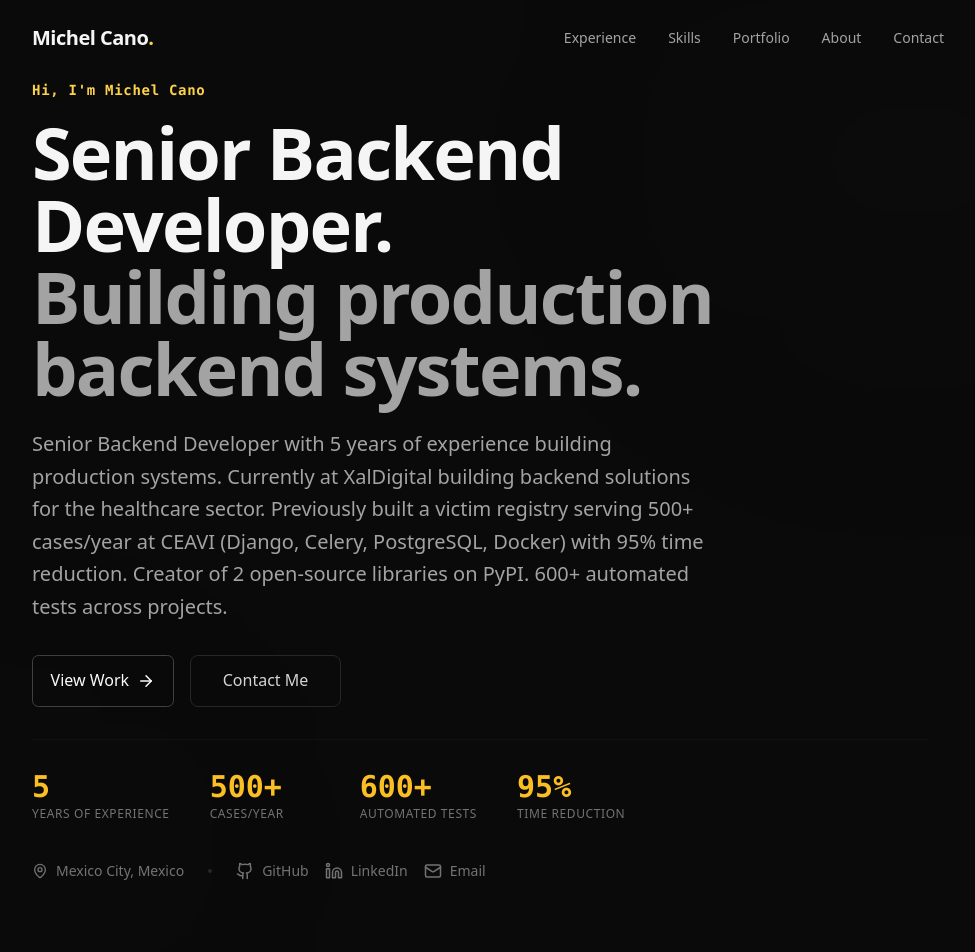
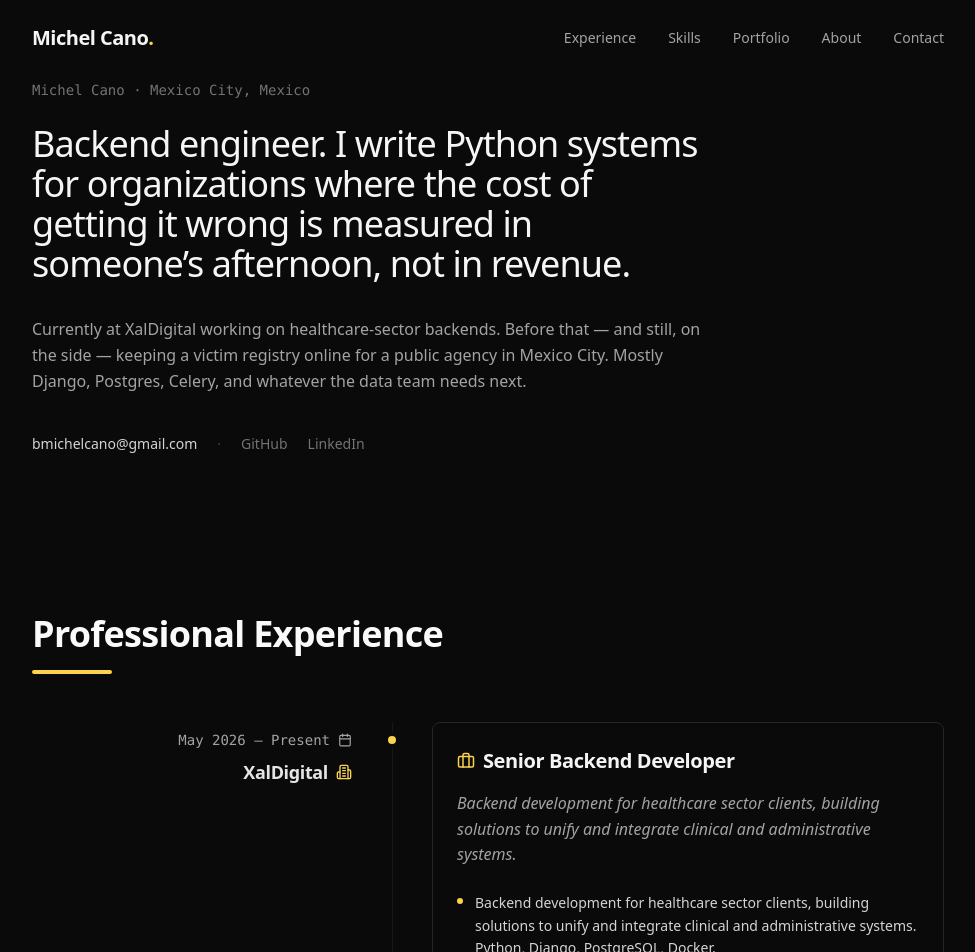
Before and after one commit to lehcimhdz/sitio_web_personal, a Next.js app: page / in a window 1280 px wide. Shown: the top 952 px of the page, without its empty margins (152-1127 px from the left). Built offline with nearby package versions, Linux system fonts and the light colour scheme.

Commit message:
feat: rewrite Hero without stats counter or template headline

```diff
--- a/src/components/Hero.tsx
+++ b/src/components/Hero.tsx
@@ -1,158 +1,52 @@
-
-'use client';
-
-import { motion } from 'framer-motion';
 import { personalInfo } from '@/data/content';
-import { MapPin, Mail, Github, Linkedin, ArrowRight } from 'lucide-react';
-import useCounter from '@/hooks/useCounter';
-
-interface StatConfig {
-  to: number
-  suffix?: string
-  label: string
-  delay: number
-}
-
-const STATS: StatConfig[] = [
-  { to: 5,   suffix: '',  label: 'years of experience', delay: 0 },
-  { to: 500, suffix: '+', label: 'cases/year',          delay: 0.1 },
-  { to: 600, suffix: '+', label: 'automated tests',     delay: 0.2 },
-  { to: 95,  suffix: '%', label: 'time reduction',      delay: 0.3 },
-]
-
-const StatCard = ({ to, suffix = '', label, delay }: StatConfig) => {
-  const { ref, display } = useCounter({ to, duration: 1.8, delay })
-  return (
-    <div ref={ref} className="flex flex-col items-start gap-1 min-w-[110px]">
-      <div className="text-3xl font-bold font-mono text-amber-400 leading-none tabular-nums">
-        <motion.span>{display}</motion.span>
-        {suffix && <span>{suffix}</span>}
-      </div>
-      <p className="text-xs text-neutral-500 uppercase tracking-wider leading-tight">{label}</p>
-    </div>
-  )
-}
 
 const Hero = () => {
-  const scrollToExperience = () => {
-    const element = document.getElementById('experience');
-    if (element) {
-      element.scrollIntoView({ behavior: 'smooth' });
-    }
-  };
+  return (
+    <section id="home" className="pt-32 pb-24 section-padding">
+      <div className="container-custom">
+        <div className="max-w-2xl">
+          <p className="text-sm font-mono text-neutral-500 mb-6">
+            {personalInfo.name} · {personalInfo.location}
+          </p>
 
-  return (
-    <section id="home" className="min-h-screen flex items-center justify-center section-padding relative overflow-hidden">
-      <div className="absolute top-0 right-0 w-1/3 h-1/3 bg-neutral-900/10 blur-[120px] rounded-full pointer-events-none" />
-      <div className="absolute bottom-0 left-0 w-1/4 h-1/4 bg-neutral-900/10 blur-[100px] rounded-full pointer-events-none" />
+          <h1 className="text-3xl md:text-4xl font-medium text-neutral-100 mb-8 leading-snug tracking-tight">
+            Backend engineer. I write Python systems for organizations where
+            the cost of getting it wrong is measured in someone{"’"}s
+            afternoon, not in revenue.
+          </h1>
 
-      <div className="container-custom relative z-10 w-full">
-        <div className="max-w-4xl">
-          <motion.div
-            initial={{ opacity: 0, y: 20 }}
-            animate={{ opacity: 1, y: 0 }}
-            transition={{ duration: 0.5 }}
+          <p className="text-base text-neutral-400 leading-relaxed mb-10">
+            Currently at XalDigital working on healthcare-sector backends.
+            Before that — and still, on the side — keeping a victim registry
+            online for a public agency in Mexico City. Mostly Django, Postgres,
+            Celery, and whatever the data team needs next.
+          </p>
+
+          <div className="flex flex-wrap items-center gap-x-5 gap-y-3 text-sm text-neutral-500">
+            <a
+              href={`mailto:${personalInfo.email}`}
+              className="text-neutral-300 hover:text-amber-300 transition-colors"
             >
-            <h2 className="text-amber-300 font-mono text-sm tracking-wider mb-4">
-              {"Hi, I'm"} {personalInfo.name}
-            </h2>
-          </motion.div>
-
-          <motion.h1
-            className="text-5xl md:text-7xl font-bold text-neutral-100 mb-6 leading-tight tracking-tight"
-            initial={{ opacity: 0, y: 20 }}
-            animate={{ opacity: 1, y: 0 }}
-            transition={{ duration: 0.5, delay: 0.1 }}
-          >
-            Senior Backend Developer.
-            <br />
-            <span className="text-neutral-400">
-              Building production backend systems.
-            </span>
-          </motion.h1>
-
-          <motion.p
-            className="text-xl text-neutral-400 mb-8 max-w-2xl leading-relaxed"
-            initial={{ opacity: 0, y: 20 }}
-            animate={{ opacity: 1, y: 0 }}
-            transition={{ duration: 0.5, delay: 0.2 }}
-          >
-            {personalInfo.summary}
-          </motion.p>
-
-          <motion.div
-            className="flex flex-col sm:flex-row gap-4 mb-8"
-            initial={{ opacity: 0, y: 20 }}
-            animate={{ opacity: 1, y: 0 }}
-            transition={{ duration: 0.5, delay: 0.3 }}
-          >
-            <button onClick={scrollToExperience} className="btn-primary group">
-              View Work
-              <ArrowRight size={18} className="group-hover:translate-x-1 transition-transform" />
-            </button>
-
-            <a
-              href="mailto:bmichelcano@gmail.com"
-              className="btn-secondary inline-flex items-center justify-center gap-2 border border-neutral-800 hover:border-amber-400 text-neutral-300 hover:text-amber-400 px-8 py-3 rounded-lg font-medium transition-all"
-            >
-              Contact Me
+              {personalInfo.email}
             </a>
-          </motion.div>
-
-          {/* Stat counters */}
-          <motion.div
-            className="flex flex-wrap gap-6 sm:gap-10 mb-10 pt-8 border-t border-neutral-900/60"
-            initial={{ opacity: 0, y: 16 }}
-            animate={{ opacity: 1, y: 0 }}
-            transition={{ duration: 0.5, delay: 0.35 }}
-          >
-            {STATS.map((stat) => (
-              <StatCard key={stat.label} {...stat} />
-            ))}
-          </motion.div>
-
-          {/* Social Links & Location */}
-          <motion.div
-            className="flex flex-col sm:flex-row items-start sm:items-center gap-6 text-neutral-500 text-sm"
-            initial={{ opacity: 0 }}
-            animate={{ opacity: 1 }}
-            transition={{ duration: 0.5, delay: 0.45 }}
-          >
-            <div className="flex items-center gap-2">
-              <MapPin size={16} />
-              <span>{personalInfo.location}</span>
-            </div>
-
-            <div className="hidden sm:block w-1 h-1 bg-neutral-800 rounded-full" />
-
-            <div className="flex gap-4">
+            <span className="text-neutral-700">·</span>
             <a
               href={personalInfo.social.github}
               target="_blank"
               rel="noopener noreferrer"
-                className="hover:text-amber-300 transition-colors flex items-center gap-2"
+              className="hover:text-amber-300 transition-colors"
             >
-                <Github size={18} />
-                <span>GitHub</span>
+              GitHub
             </a>
             <a
               href={personalInfo.social.linkedin}
               target="_blank"
               rel="noopener noreferrer"
-                className="hover:text-amber-300 transition-colors flex items-center gap-2"
+              className="hover:text-amber-300 transition-colors"
             >
-                <Linkedin size={18} />
-                <span>LinkedIn</span>
-              </a>
-              <a
-                href="mailto:bmichelcano@gmail.com"
-                className="hover:text-amber-300 transition-colors flex items-center gap-2"
-              >
-                <Mail size={18} />
-                <span>Email</span>
+              LinkedIn
             </a>
           </div>
-          </motion.div>
         </div>
       </div>
     </section>
```
Lines whose indentation alone changed are shown as unchanged.
